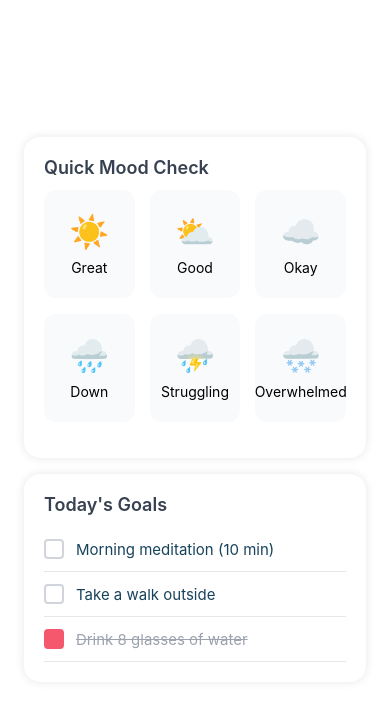
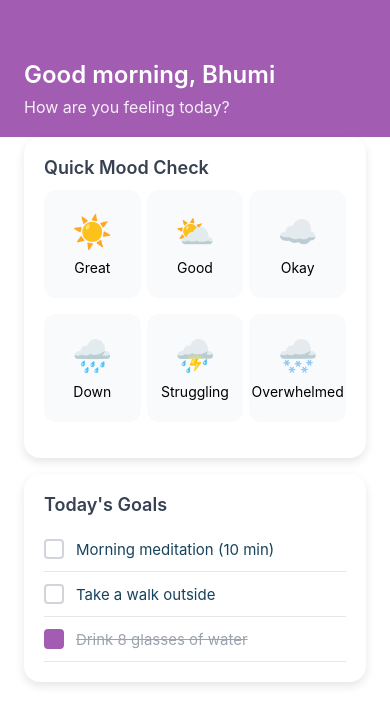
Before and after one commit to bhumiii10/MindfulJournal, a React Native app: screen / in a window 390 px wide. Shown: the top 724 px of the page. Built offline with nearby package versions, Linux system fonts and the light colour scheme.

Commit message:
Homescreen setup

```diff
--- a/App.tsx
+++ b/App.tsx
@@ -1,156 +1,8 @@
-import React, { useState } from 'react';
-import { View, Text, TouchableOpacity, StyleSheet, ScrollView } from 'react-native';
+import React from 'react';
+import HomeScreen from './screens/HomeScreen';
 
-const moodOptions = [
-  { emoji: '☀️', label: 'Great' },
-  { emoji: '⛅', label: 'Good' },
-  { emoji: '☁️', label: 'Okay' },
-  { emoji: '🌧️', label: 'Down' },
-  { emoji: '⛈️', label: 'Struggling' },
-  { emoji: '🌨️', label: 'Overwhelmed' },
-];
+console.log('HomeScreen module:', HomeScreen);
 
-const goalsList = [
-  { id: 1, task: "Morning meditation (10 min)", done: false },
-  { id: 2, task: "Take a walk outside", done: false },
-  { id: 3, task: "Drink 8 glasses of water", done: true },
-];
-
-export default function HomeScreen() {
-  const [selectedMood, setSelectedMood] = useState(null);
-  const [goals, setGoals] = useState(goalsList);
-
-  const toggleGoal = (id) => {
-    setGoals(goals.map(goal => (goal.id === id ? { ...goal, done: !goal.done } : goal)));
-  };
-
-  return (
-    <ScrollView style={styles.container} contentContainerStyle={{ paddingBottom: 100 }}>
-      {/* Header */}
-      <View style={styles.header}>
-        <Text style={styles.headerTitle}>Good morning, Alex</Text>
-        <Text style={styles.headerSub}>How are you feeling today?</Text>
-      </View>
-
-      {/* Mood Grid */}
-      <View style={styles.card}>
-        <Text style={styles.cardTitle}>Quick Mood Check</Text>
-        <View style={styles.moodGrid}>
-          {moodOptions.map((mood, index) => (
-            <TouchableOpacity
-              key={index}
-              style={[
-                styles.moodItem,
-                selectedMood === mood.label && styles.moodItemSelected,
-              ]}
-              onPress={() => setSelectedMood(mood.label)}
-            >
-              <Text style={styles.weatherIcon}>{mood.emoji}</Text>
-              <Text>{mood.label}</Text>
-            </TouchableOpacity>
-          ))}
-        </View>
-      </View>
-
-      {/* Goals */}
-      <View style={styles.card}>
-        <Text style={styles.cardTitle}>Today's Goals</Text>
-        {goals.map(goal => (
-          <TouchableOpacity
-            key={goal.id}
-            style={styles.goalItem}
-            onPress={() => toggleGoal(goal.id)}
-          >
-            <View style={[styles.checkbox, goal.done && styles.checkboxChecked]} />
-            <Text style={[styles.goalText, goal.done && styles.goalDone]}>
-              {goal.task}
-            </Text>
-          </TouchableOpacity>
-        ))}
-      </View>
-    </ScrollView>
-  );
+export default function App() {
+  return <HomeScreen />;
 }
-
-const styles = StyleSheet.create({
-  container: { flex: 1, backgroundColor: '#ffffff' },
-  header: {
-    backgroundColor: 'linear-gradient(135deg, #f093fb 0%, #f5576c 100%)', // RN needs 3rd party lib for gradients (e.g. expo-linear-gradient)
-    paddingTop: 60,
-    paddingBottom: 20,
-    paddingHorizontal: 24,
-  },
-  headerTitle: {
-    fontSize: 24,
-    fontWeight: '600',
-    color: 'white',
-    marginBottom: 8,
-  },
-  headerSub: {
-    fontSize: 16,
-    color: 'rgba(255,255,255,0.9)',
-  },
-  card: {
-    backgroundColor: 'white',
-    borderRadius: 16,
-    padding: 20,
-    marginHorizontal: 24,
-    marginBottom: 16,
-    // Shadows work differently on iOS and Android:
-    shadowColor: '#000',
-    shadowOpacity: 0.1,
-    shadowRadius: 10,
-    elevation: 3, // Android shadow
-  },
-  cardTitle: {
-    fontSize: 18,
-    marginBottom: 12,
-    color: '#374151',
-    fontWeight: '600',
-  },
-  moodGrid: {
-    flexDirection: 'row',
-    flexWrap: 'wrap',
-    justifyContent: 'space-between',
-  },
-  moodItem: {
-    alignItems: 'center',
-    backgroundColor: '#f8fafc',
-    borderRadius: 12,
-    paddingVertical: 20,
-    paddingHorizontal: 16,
-    width: '30%', // roughly 3 per row
-    marginBottom: 16,
-    borderWidth: 2,
-    borderColor: 'transparent',
-  },
-  moodItemSelected: {
-    backgroundColor: '#fef3f2',
-    borderColor: '#f5576c',
-  },
-  weatherIcon: { fontSize: 32, marginBottom: 8 },
-  goalItem: {
-    flexDirection: 'row',
-    alignItems: 'center',
-    paddingVertical: 12,
-    borderBottomColor: '#e5e7eb',
-    borderBottomWidth: 1,
-  },
-  checkbox: {
-    width: 20,
-    height: 20,
-    borderWidth: 2,
-    borderColor: '#d1d5db',
-    borderRadius: 4,
-    marginRight: 12,
-  },
-  checkboxChecked: {
-    backgroundColor: '#f5576c',
-    borderColor: '#f5576c',
-  },
-  goalText: { fontSize: 15, color: '#17435c' },
-  goalDone: {
-    textDecorationLine: 'line-through',
-    color: '#9ca3af',
-  },
-});
--- /dev/null
+++ b/screens/HomeScreen.tsx
@@ -0,0 +1,177 @@
+import React, { useState } from 'react';
+import { View, Text, TouchableOpacity, StyleSheet, ScrollView } from 'react-native';
+
+interface Goal {
+  id: number;
+  task: string;
+  done: boolean;
+}
+
+const moodOptions = [
+  { emoji: '☀️', label: 'Great' },
+  { emoji: '⛅', label: 'Good' },
+  { emoji: '☁️', label: 'Okay' },
+  { emoji: '🌧️', label: 'Down' },
+  { emoji: '⛈️', label: 'Struggling' },
+  { emoji: '🌨️', label: 'Overwhelmed' },
+];
+
+const goalsList: Goal[] = [
+  { id: 1, task: "Morning meditation (10 min)", done: false },
+  { id: 2, task: "Take a walk outside", done: false },
+  { id: 3, task: "Drink 8 glasses of water", done: true },
+];
+
+export default function HomeScreen() {
+  // Mood can be null (none selected) or one of the mood labels (string)
+  const [selectedMood, setSelectedMood] = useState<string | null>(null);
+
+  const [goals, setGoals] = useState<Goal[]>(goalsList);
+
+  // Toggle the 'done' state of the goal with the given id
+  const toggleGoal = (id: number) => {
+    setGoals(goals.map(goal => (
+      goal.id === id ? { ...goal, done: !goal.done } : goal
+    )));
+  };
+
+  return (
+    <ScrollView style={styles.container} contentContainerStyle={{ paddingBottom: 100 }}>
+      {/* Header */}
+      <View style={styles.header}>
+        <Text style={styles.headerTitle}>Good morning, Bhumi</Text>
+        <Text style={styles.headerSub}>How are you feeling today?</Text>
+      </View>
+
+      {/* Mood Grid */}
+      <View style={styles.card}>
+        <Text style={styles.cardTitle}>Quick Mood Check</Text>
+        <View style={styles.moodGrid}>
+          {moodOptions.map((mood, index) => (
+            <TouchableOpacity
+              key={index}
+              style={[
+                styles.moodItem,
+                selectedMood === mood.label && styles.moodItemSelected,
+              ]}
+              onPress={() => setSelectedMood(mood.label)}
+              activeOpacity={0.7}
+            >
+              <Text style={styles.weatherIcon}>{mood.emoji}</Text>
+              <Text>{mood.label}</Text>
+            </TouchableOpacity>
+          ))}
+        </View>
+      </View>
+
+      {/* Goals */}
+      <View style={styles.card}>
+        <Text style={styles.cardTitle}>Today's Goals</Text>
+        {goals.map(goal => (
+          <TouchableOpacity
+            key={goal.id}
+            style={styles.goalItem}
+            onPress={() => toggleGoal(goal.id)}
+            activeOpacity={0.7}
+          >
+            <View style={[styles.checkbox, goal.done && styles.checkboxChecked]} />
+            <Text style={[styles.goalText, goal.done && styles.goalDone]}>
+              {goal.task}
+            </Text>
+          </TouchableOpacity>
+        ))}
+      </View>
+    </ScrollView>
+  );
+}
+
+const styles = StyleSheet.create({
+  container: { flex: 1, backgroundColor: '#ffffff' },
+  header: {
+    // For gradients in React Native, consider using expo-linear-gradient package
+    backgroundColor: '#a25cb2',
+    paddingTop: 60,
+    paddingBottom: 20,
+    paddingHorizontal: 24,
+  },
+  headerTitle: {
+    fontSize: 24,
+    fontWeight: '600',
+    color: 'white',
+    marginBottom: 8,
+  },
+  headerSub: {
+    fontSize: 16,
+    color: 'rgba(255,255,255,0.9)',
+  },
+  card: {
+    backgroundColor: 'white',
+    borderRadius: 16,
+    padding: 20,
+    marginHorizontal: 24,
+    marginBottom: 16,
+    // Shadows (cross-platform)
+    shadowColor: '#000',
+    shadowOpacity: 0.1,
+    shadowRadius: 10,
+    shadowOffset: { width: 0, height: 4 },
+    elevation: 3, // Android shadow
+  },
+  cardTitle: {
+    fontSize: 18,
+    marginBottom: 12,
+    color: '#374151',
+    fontWeight: '600',
+  },
+  moodGrid: {
+    flexDirection: 'row',
+    flexWrap: 'wrap',
+    justifyContent: 'space-between',
+  },
+  moodItem: {
+    alignItems: 'center',
+    backgroundColor: '#f8fafc',
+    borderRadius: 12,
+    paddingVertical: 20,
+    paddingHorizontal: 0,
+    width: '32%', // approx 3 items per row
+    marginBottom: 16,
+    borderWidth: 2,
+    borderColor: 'transparent',
+  },
+  moodItemSelected: {
+    backgroundColor: '#ede9fe', // soft violet background (optional)
+    borderColor: '#a25cb2',     // violet border for selection
+  },
+  weatherIcon: {
+    fontSize: 32,
+    marginBottom: 8,
+  },
+  goalItem: {
+    flexDirection: 'row',
+    alignItems: 'center',
+    paddingVertical: 12,
+    borderBottomColor: '#e5e7eb',
+    borderBottomWidth: 1,
+  },
+  checkbox: {
+    width: 20,
+    height: 20,
+    borderWidth: 2,
+    borderColor: '#d1d5db',
+    borderRadius: 4,
+    marginRight: 12,
+  },
+  checkboxChecked: {
+    backgroundColor: '#a25cb2',
+    borderColor: '#a25cb2',
+  },
+  goalText: {
+    fontSize: 15,
+    color: '#17435c',
+  },
+  goalDone: {
+    textDecorationLine: 'line-through',
+    color: '#9ca3af',
+  },
+});
```
